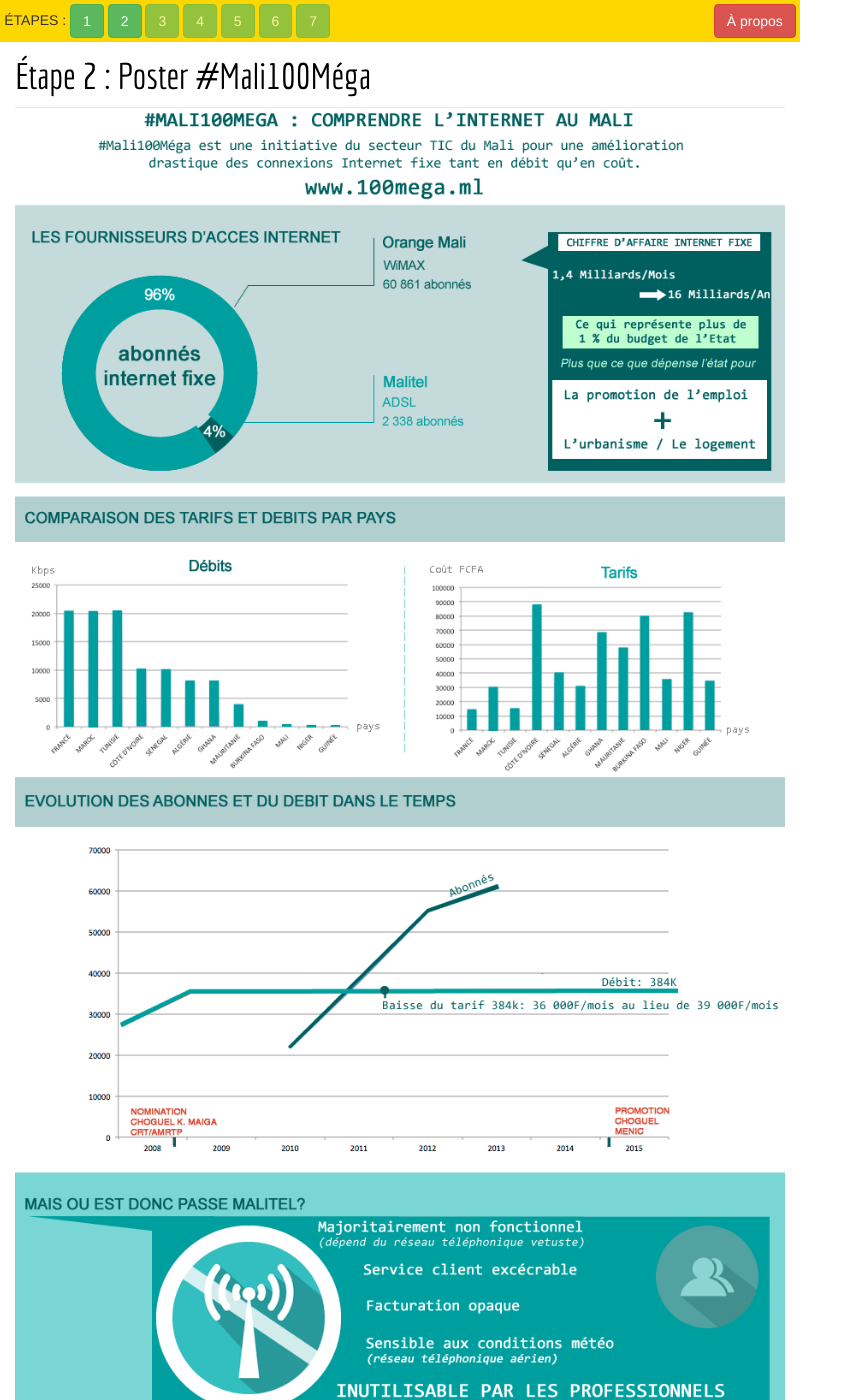
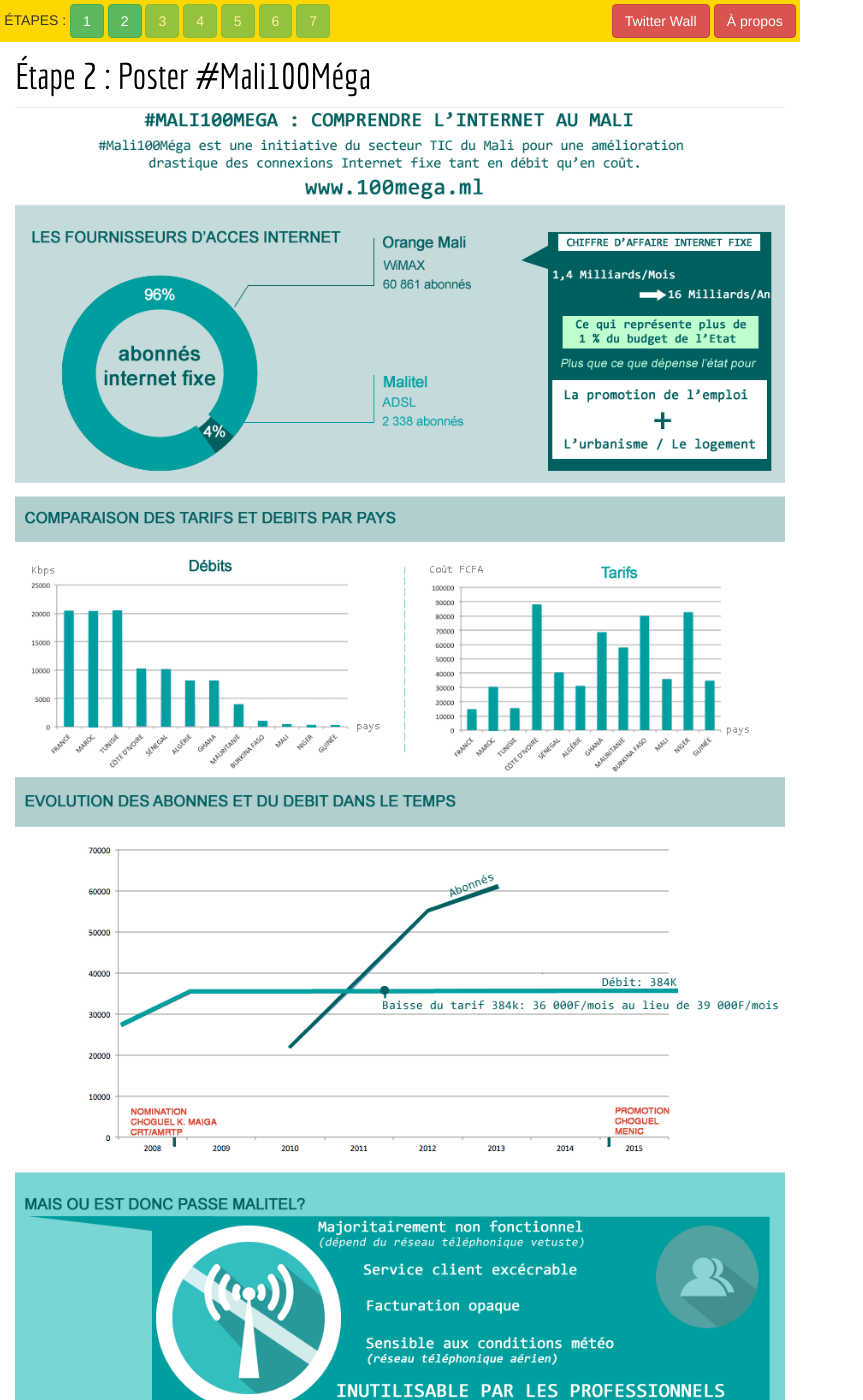
Before and after one commit to jokkolabs/m100m, a Jekyll site: the page built from poster/index.html, in a window 1280 px wide and 1400 px high. Shown: the whole window, without its empty margins (0-863 px from the left). Built offline with Jekyll 4.4.1, drawn with Linux system fonts in a browser that asks for light colours; a style sheet for code colours, icons or effects is not loaded.

Commit message:
Added twitterwall

```diff
--- a/_layouts/default.html
+++ b/_layouts/default.html
@@ -44,7 +44,8 @@
 			body .menu { background-color: gold; padding: .3em; position: fixed; width: 100%; z-index: 1000; max-width: 800px; }
 			.menu a, .menu a:visited, .menu a:link, .menu a:hover, .menu a:focus, .menu a:active { color: white !important; }
 			header { margin-top: 2.5em; }
-			.about { float: right; }
+			.twall { float: right;  }
+			.about { float: right; margin-left: .3em; }
 
 			img { max-width: 100%; }
 		</style>
@@ -61,6 +62,8 @@
 			<a href="" class="btn btn-success" disabled="disabled">6</a>
 			<a href="" class="btn btn-success" disabled="disabled">7</a>
 			{% if page.slug != 'home' %}<a href="/" class="btn btn-danger about">À propos</a>{% endif %}
+			<a href="/twitter" class="btn btn-danger twall">Twitter Wall</a>
+
     	</div>
 	    {{ content }}
 	</body>
```
Also changed, not shown: twitter/index.html (added, +10 -0 lines).
